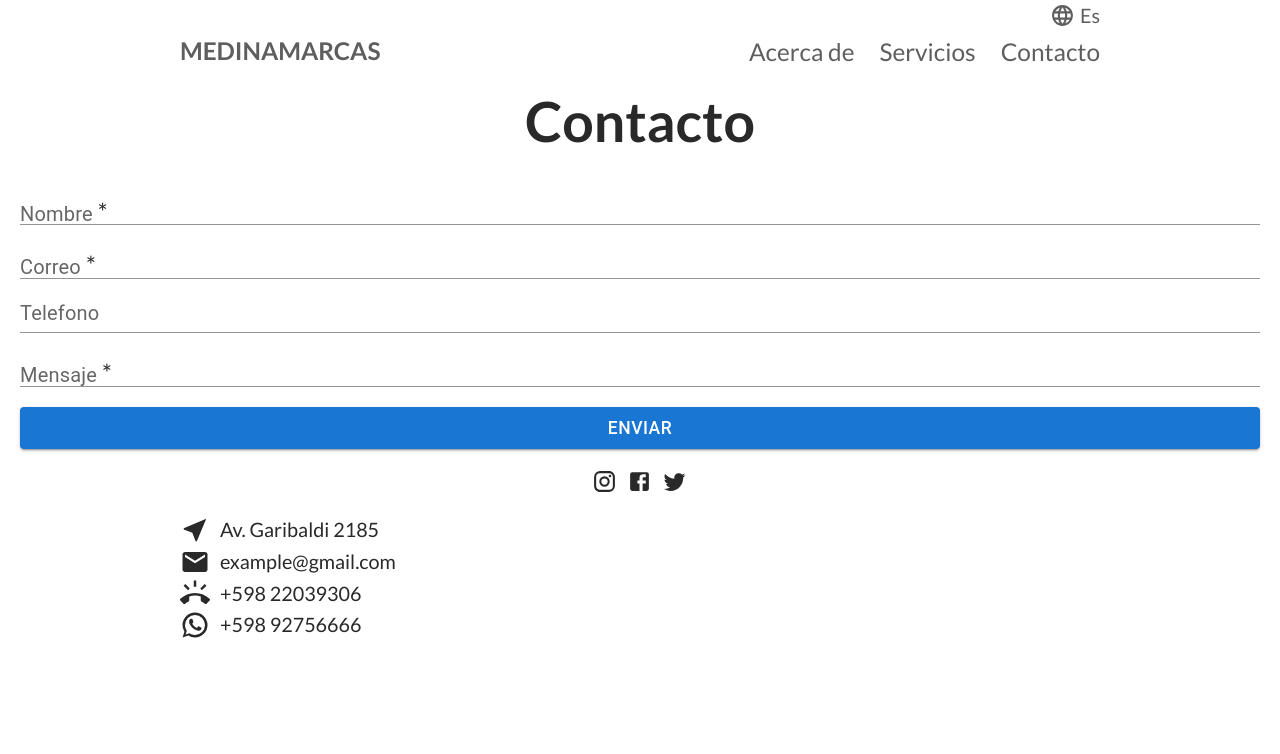
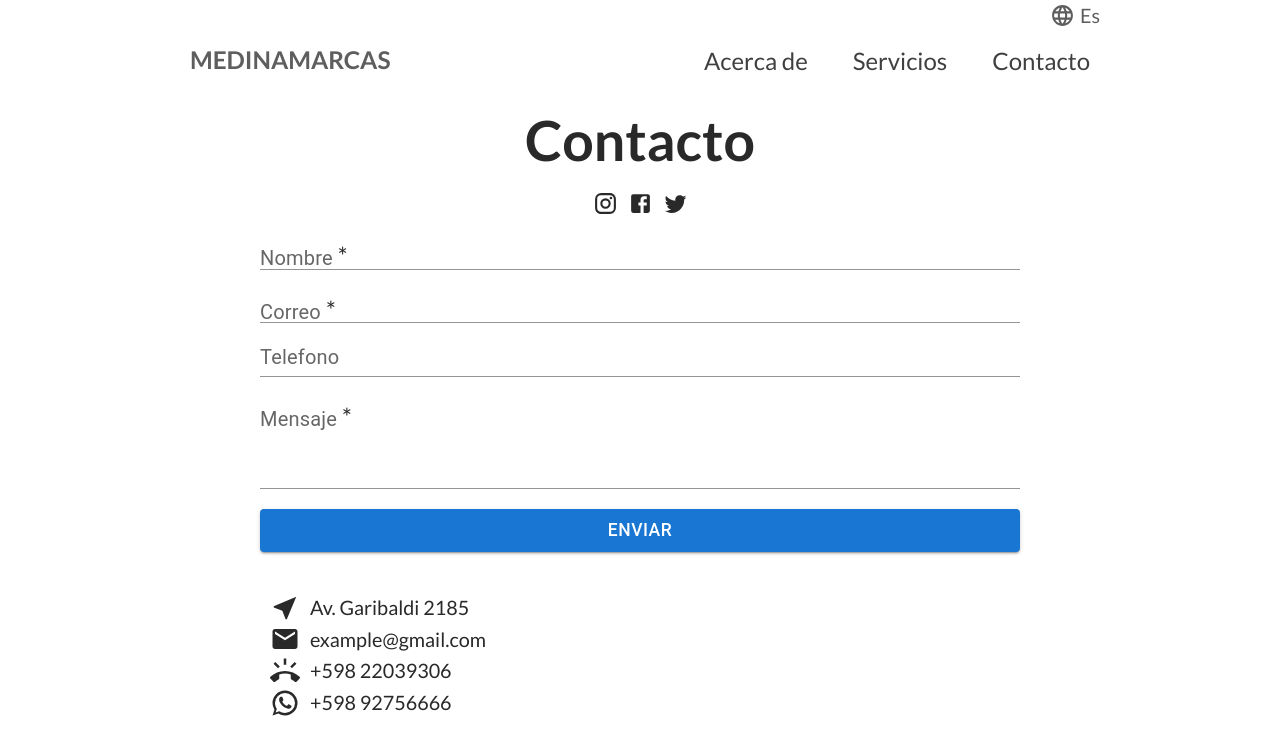
Before and after one commit to LuminationWa/med, a React (Create React App) app: page /contacto in a window 1280 px wide. Shown: the top 754 px of the page. Built offline with nearby package versions, Linux system fonts and the light colour scheme.

Commit message:
Update contacto

```diff
--- a/src/Components/Contacto.js
+++ b/src/Components/Contacto.js
@@ -17,36 +17,37 @@ const Contacto = () => {
         <main className="contacto-main">
             <h1 className="h1">Contacto</h1>
 
+            <div className="media-div media-multi">
+                <InstagramIcon fontSize='small' />
+                <FacebookIcon fontSize='small' />
+                <TwitterIcon fontSize='small' />
+            </div>
+
             <form className="contacto-form" action="mailto:example@gmail.com" method="post" encType="text/plain">
-                <TextField required id="standard-basic" label="Nombre" variant="standard" />
-                <TextField required id="standard-basic" label="Correo" variant="standard" />
-                <TextField id="standard-basic" label="Telefono" variant="standard" />
-                <TextField required id="standard-basic" label="Mensaje" variant="standard" />
+                <TextField required id="nombre" label="Nombre" variant="standard" />
+                <TextField required id="correo" label="Correo" variant="standard" />
+                <TextField id="telefono" label="Telefono" variant="standard" />
+                <TextField multiline rows={3} required id="mensaje" label="Mensaje" variant="standard" />
                 <Button variant="contained" style={buttonStyle}>
                     Enviar
                 </Button>
 
             </form>
             <div className="media-info wrapper">
-                <div className="media-div media-multi">
-                    <InstagramIcon fontSize='small'/>
-                    <FacebookIcon fontSize='small'/>
-                    <TwitterIcon fontSize='small'/>
-                </div>
                 <div className="media-div">
-                    <NearMeIcon/>
+                    <NearMeIcon />
                     Av. Garibaldi 2185
                 </div>
                 <div className="media-div">
-                    <EmailIcon/>
+                    <EmailIcon />
                     example@gmail.com
                 </div>
                 <div className="media-div">
-                    <RingVolumeIcon/>
+                    <RingVolumeIcon />
                     +598 22039306
                 </div>
                 <div className="media-div">
-                    <WhatsAppIcon/>
+                    <WhatsAppIcon />
                     +598 92756666
                 </div>
             </div>
--- a/src/Styles/_contacto.scss
+++ b/src/Styles/_contacto.scss
@@ -5,26 +5,40 @@
     padding: 1rem 0 1rem 0;
     flex-grow: 1;
 
+    .media-multi {
+        display: flex;
+        justify-content: center;
+        padding: 1rem;
+        padding-bottom: 0;
+        gap: 0.5rem;
+    }
 
     .contacto-form {
         display: flex;
         flex-direction: column;
         width: 100%;
         padding: 1rem;
+        padding-top: 0;
     }
+
     .media-info {
         display: flex;
         flex-direction: column;
+        padding: 1rem;
+        padding-left: 0;
+
         .media-div {
             display: flex;
             align-items: center;
             gap: 0.5rem;
             font-size: $fs-1;
         }
-        .media-multi {
-            display: flex;
-            justify-content: center;
-            margin-bottom: 1rem;
-        }
     }
 }
+
+@media (min-width: 768px) {
+    .contacto-main {
+        max-width: 800px;
+        margin: 0 auto;
+    }
+}
--- a/src/Styles/_nav.scss
+++ b/src/Styles/_nav.scss
@@ -7,13 +7,49 @@
 }
 
 a {
-    transition: all ease 0.25s;
+    transition: opacity 0.25s;
     opacity: 0.75;
+    position: relative;
+    text-decoration: none;
+    color: #000;
+    font-size: 24px;
+    padding: 10px;
+
+    &::before,
+    &::after {
+      content: '';
+      position: absolute;
+      bottom: 0;
+      left: 50%;
+      width: 0;
+      height: 2px;
+      background-color: #000;
+      transition: all 0.25s ease-out;
+      opacity: 0.75;
+    }
+
+    &::before {
+      transform: translateX(-50%);
+      opacity: 0.75;
+    }
+
+    &::after {
+      transform: translateX(-50%);
+      opacity: 0.75;
+    }
 
     &:hover {
-        opacity: 1;
+      opacity: 1;
+
+      &::before {
+        width: 15%;
+      }
+
+      &::after {
+        width: 45%;
+      }
     }
-}
+  }
 
 .lang-btn {
     border: none;
--- a/src/Styles/styles.css
+++ b/src/Styles/styles.css
@@ -8,11 +8,41 @@
 }
 
 a {
-  transition: all ease 0.25s;
+  transition: opacity 0.25s;
+  opacity: 0.75;
+  position: relative;
+  text-decoration: none;
+  color: #000;
+  font-size: 24px;
+  padding: 10px;
+}
+a::before, a::after {
+  content: "";
+  position: absolute;
+  bottom: 0;
+  left: 50%;
+  width: 0;
+  height: 2px;
+  background-color: #000;
+  transition: all 0.25s ease-out;
+  opacity: 0.75;
+}
+a::before {
+  transform: translateX(-50%);
+  opacity: 0.75;
+}
+a::after {
+  transform: translateX(-50%);
   opacity: 0.75;
 }
 a:hover {
   opacity: 1;
+}
+a:hover::before {
+  width: 15%;
+}
+a:hover::after {
+  width: 45%;
 }
 
 .lang-btn {
@@ -59,15 +89,25 @@ a:hover {
   padding: 1rem 0 1rem 0;
   flex-grow: 1;
 }
+.contacto-main .media-multi {
+  display: flex;
+  justify-content: center;
+  padding: 1rem;
+  padding-bottom: 0;
+  gap: 0.5rem;
+}
 .contacto-main .contacto-form {
   display: flex;
   flex-direction: column;
   width: 100%;
   padding: 1rem;
+  padding-top: 0;
 }
 .contacto-main .media-info {
   display: flex;
   flex-direction: column;
+  padding: 1rem;
+  padding-left: 0;
 }
 .contacto-main .media-info .media-div {
   display: flex;
@@ -75,12 +115,13 @@ a:hover {
   gap: 0.5rem;
   font-size: clamp(0.94rem, 0.92rem + 0.11vw, 1rem);
 }
-.contacto-main .media-info .media-multi {
-  display: flex;
-  justify-content: center;
-  margin-bottom: 1rem;
+
+@media (min-width: 768px) {
+  .contacto-main {
+    max-width: 800px;
+    margin: 0 auto;
+  }
 }
-
 * {
   box-sizing: border-box;
   padding: 0;
```
Also changed, not shown: src/Styles/general.scss (line endings or trailing spaces), 1 other file (tests, documents, lock files or other folders).
